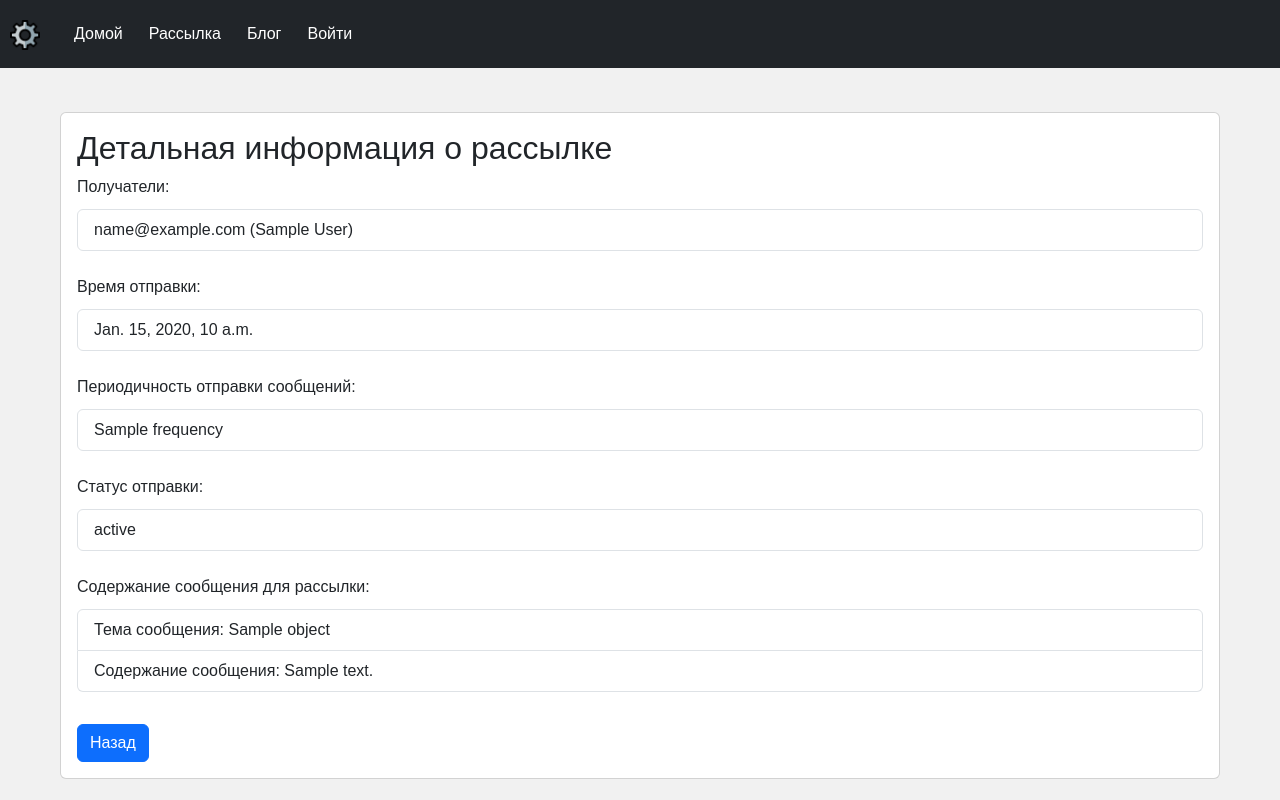
After one commit to Abramov0Alexandr/mailing_service_project, a Django app: template mailing_service/templates/mailing_service/mail_settings_detail.html in a window 1280 px wide. The commit adds this page. Run offline with Django 4.2, Linux system fonts and the light colour scheme; the template is opened without the code that fills it: most values are stand-ins (such as "Sample title", 1, 10 or a date in 2020); some libraries are stand-ins or nearby versions.

Commit message:
Написал контроллер, шаблон и url адрес для просмотра информации рассылки

```diff
--- /dev/null
+++ b/mailing_service/templates/mailing_service/mail_settings_detail.html
@@ -0,0 +1,61 @@
+{% extends 'base.html' %}
+
+{% block title %}
+Информация о рассылке
+{% endblock %}
+
+{% block content %}
+<div class="container mt-4">
+    <div class="row">
+        <div class="col">
+            <div class="card">
+                <div class="card-body">
+                    <h2 class="card-title">Детальная информация о рассылке</h2>
+
+                    <p class="card-text">Получатели:</p>
+                    <ul class="list-group">
+                        {% for customer in object.customers.all %}
+                        <li class="list-group-item">{{ customer.email }} ({{customer.first_name}}
+                            {{customer.surname}})
+                        </li>
+                        {% endfor %}
+                    </ul>
+
+                    <br>
+
+                    <p class="card-text">Время отправки:</p>
+                    <ul class="list-group">
+                        <li class="list-group-item">{{ object.send_time }}</li>
+                    </ul>
+
+                    <br>
+
+                    <p class="card-text">Периодичность отправки сообщений:</p>
+                    <ul class="list-group">
+                        <li class="list-group-item">{{ object.frequency }}</li>
+                    </ul>
+
+                    <br>
+
+                    <p class="card-text">Статус отправки:</p>
+                    <ul class="list-group">
+                        <li class="list-group-item">{{ object.sending_status }}</li>
+                    </ul>
+
+                    <br>
+
+                    <p class="card-text">Содержание сообщения для рассылки:</p>
+                    <ul class="list-group">
+                        <li class="list-group-item">Тема сообщения: {{ object.message_title }}</li>
+                        <li class="list-group-item">Содержание сообщения: {{ object.message_content }}</li>
+                    </ul>
+                </div>
+
+                <div class="card-body">
+                    <a href="{% url 'mailing_service:mail_settings_table' %}" class="btn btn-primary">Назад</a>
+                </div>
+            </div>
+        </div>
+    </div>
+</div>
+{% endblock %}
--- a/mailing_service/templates/mailing_service/mail_settings_table.html
+++ b/mailing_service/templates/mailing_service/mail_settings_table.html
@@ -15,6 +15,7 @@
             <th>Время рассылки</th>
             <th>Периодичность</th>
             <th>Статус отправки</th>
+            <th>Подробнее</th>
             <th>Удалить</th>
         </tr>
         </thead>
@@ -30,6 +31,9 @@
             <td>{{ object.send_time }}</td>
             <td>{{ object.frequency }}</td>
             <td>{{ object.sending_status }}</td>
+            <td><a href="{% url 'mailing_service:mail_settings_detail' object.pk %}"
+                   class="btn btn-primary btn-sm">Подробнее</a></td>
+
             <td><a href="{% url 'mailing_service:mail_settings_delete' object.pk %}"
                    class="btn btn-danger btn-sm">Удалить</a></td>
         </tr>
--- a/mailing_service/urls.py
+++ b/mailing_service/urls.py
@@ -17,6 +17,7 @@ urlpatterns = [
     # Ссылки для работы с моделью MailingSettings
     path('mailing-settings/', custom_views.MailingSettingsListView.as_view(), name='mail_settings_table'),
     path('mailing-settings/create', custom_views.MailingSettingsCreateView.as_view(), name='mail_settings_create'),
+    path('mailing-menu/detail/<int:pk>', custom_views.MailingSettingsDetailView.as_view(), name='mail_settings_detail'),
     path('mailing-menu/delete/<int:pk>', custom_views.MailingSettingsDeleteView.as_view(), name='mail_settings_delete'),
 
 ]
--- a/mailing_service/views/__init__.py
+++ b/mailing_service/views/__init__.py
@@ -1,2 +1,3 @@
 from .customer_views import CustomersListView, CustomerCreateView, CustomerUpdateView, CustomerDeleteView
-from .mailing_settings_views import MailingSettingsListView, MailingSettingsCreateView, MailingSettingsDeleteView
+from .mailing_settings_views import MailingSettingsListView, MailingSettingsCreateView, \
+    MailingSettingsDeleteView, MailingSettingsDetailView
--- a/mailing_service/views/mailing_settings_views.py
+++ b/mailing_service/views/mailing_settings_views.py
@@ -16,6 +16,11 @@ class MailingSettingsCreateView(generic.CreateView):
     success_url = reverse_lazy('mailing_service:mail_settings_table')
 
 
+class MailingSettingsDetailView(generic.DetailView):
+    model = MailingSettings
+    template_name = 'mailing_service/mail_settings_detail.html'
+
+
 class MailingSettingsDeleteView(generic.DeleteView):
     model = MailingSettings
     template_name = 'mailing_service/mail_settings_delete.html'
```
